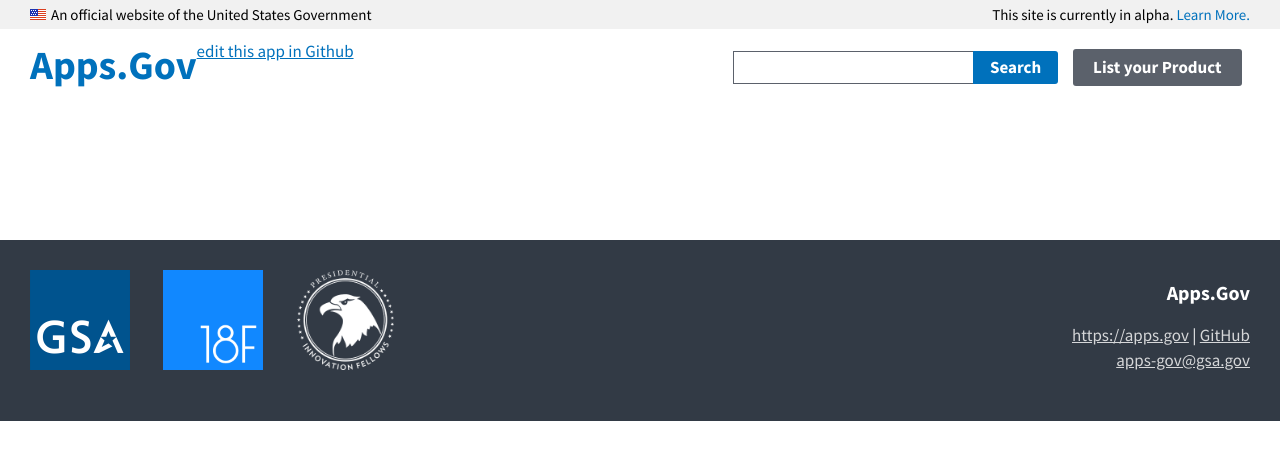
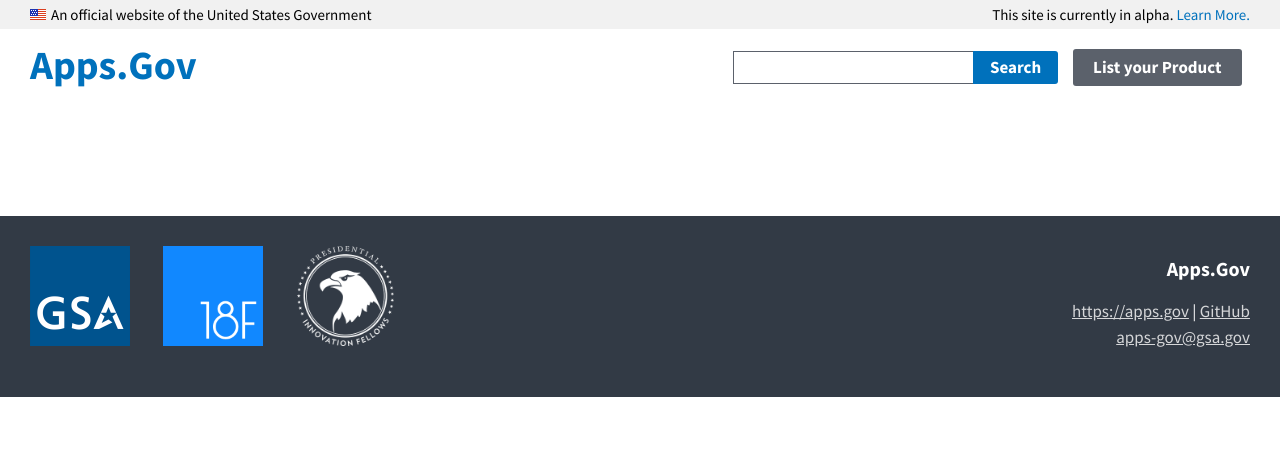
Before and after one commit to presidential-innovation-fellows/apps-gov, a Jekyll site: the page built from slack.html, in a window 1280 px wide. Shown: the top 460 px of the page. Built offline with Jekyll 4.4.1, drawn with Linux system fonts in a browser that asks for light colours.

```diff
--- a/slack.html
+++ b/slack.html
@@ -6,7 +6,6 @@ permalink: products/Slack/
 
 <div class="usa-hero-navbar">
   <h1><a href="{{ site.url }}">Apps.Gov</a></h1>
-  <p><a href="https://github.com/presidential-innovation-fellows/apps-gov" target="blank">edit this app in Github</a></p>
   <ul>
     <li>
       <form class="usa-search">
```
Also changed, not shown: other parts of slack.html (+1 -0 lines).
